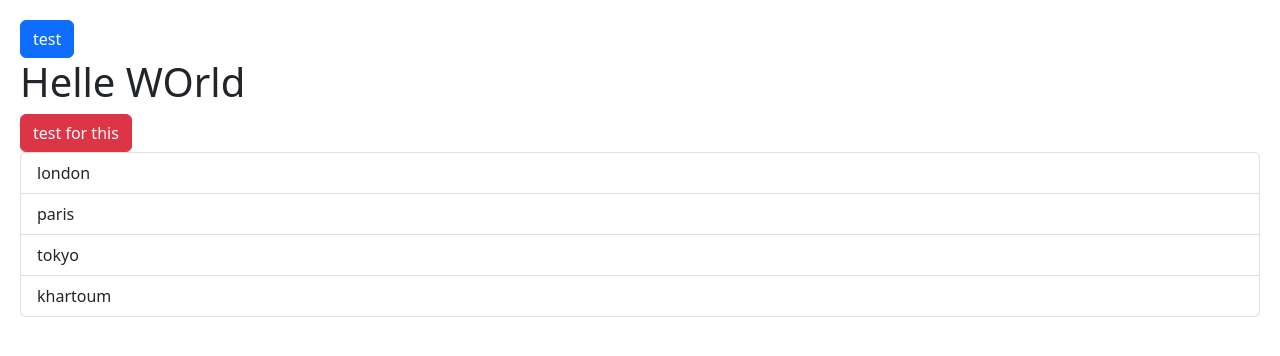
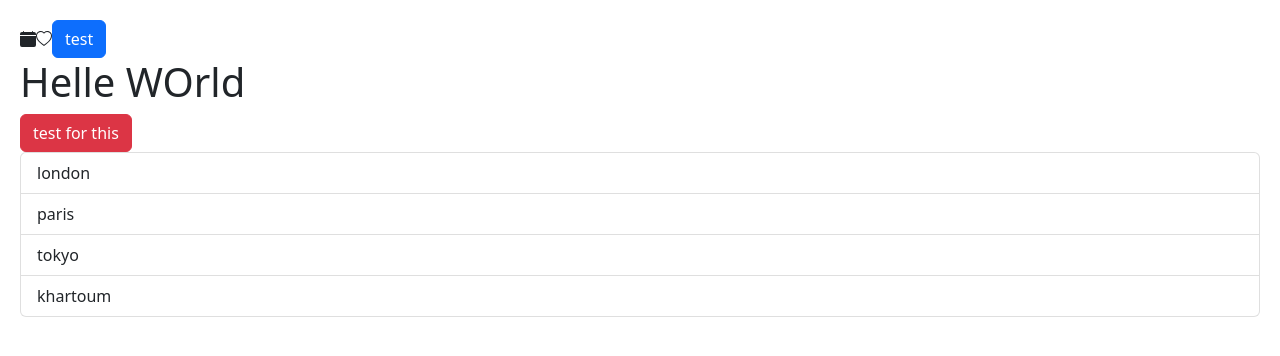
Before and after one commit to TajAlasfiyaa/gamehub, a React (Vite) app: page / in a window 1280 px wide. Shown: the top 356 px of the page. Built offline with nearby package versions, Linux system fonts and the light colour scheme.

Commit message:
implemnt the like compoent

```diff
--- a/src/App.tsx
+++ b/src/App.tsx
@@ -2,16 +2,27 @@ import { useState } from "react";
 import Alerts from "./components/Alerts";
 import Button from "./components/Button";
 import { ListGroup } from "./components/ListGroup";
+import { BsFillCalendarFill } from "react-icons/bs";
+import Like from "./components/Like";
 function App() {
- const [alertvisible , setAlertvisible] = useState(false)
+  const [alertvisible, setAlertvisible] = useState(false);
   const taj = ["london", "paris", "tokyo", "khartoum"];
   const handleSelectItem = (item: string) => {
     console.log(item);
   };
   return (
     <>
-      { alertvisible && <Alerts handleClose={() => setAlertvisible(false)} message="lorem eplsun" type="secondary" show={false} />}
-      <Button onClick={() => setAlertvisible(true)}  >test</Button>
+      <BsFillCalendarFill />
+      {alertvisible && (
+        <Alerts
+          handleClose={() => setAlertvisible(false)}
+          message="lorem eplsun"
+          type="secondary"
+          show={false}
+        />
+      )}
+      <Like onClick={() => console.log("clicked")} />
+      <Button onClick={() => setAlertvisible(true)}>test</Button>
       <ListGroup
         title="Helle WOrld"
         data={taj}
--- /dev/null
+++ b/src/components/Like.tsx
@@ -0,0 +1,15 @@
+import { BsHeart } from "react-icons/bs";
+import { BsHeartFill } from "react-icons/bs";
+import React, { useState } from 'react'
+interface Props {
+  onClick : () => void
+}
+const  Like = ({onClick}:Props) => {
+  const [like , setLike ] = useState(false)
+  return (
+
+   (like) ? <BsHeartFill onClick={()=> setLike(false)} /> : <BsHeart onClick={()=>setLike(true)} />
+  )
+}
+
+export default  Like
```
